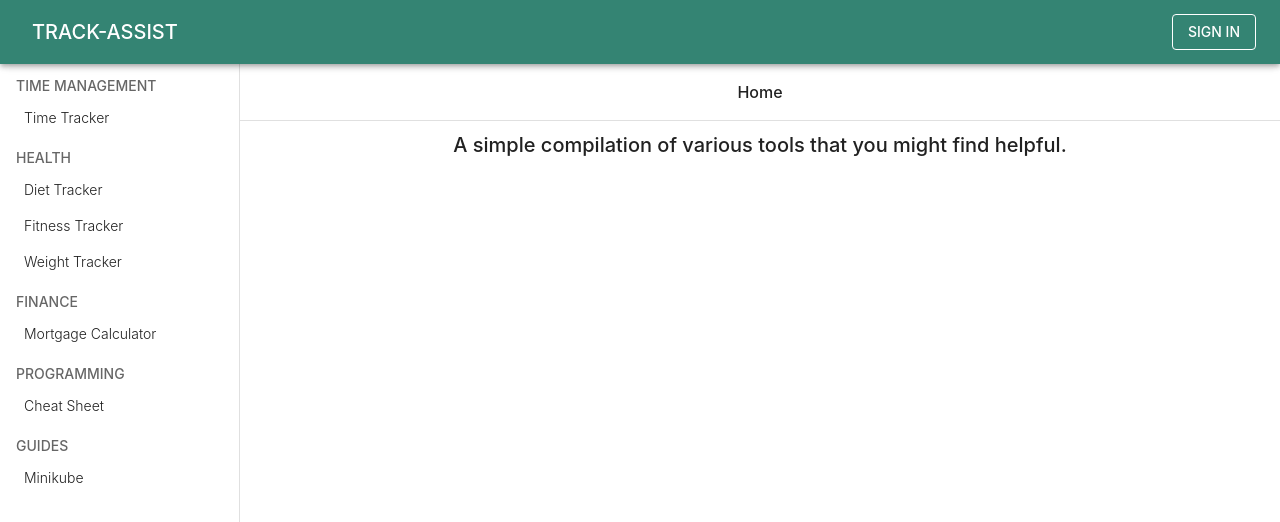
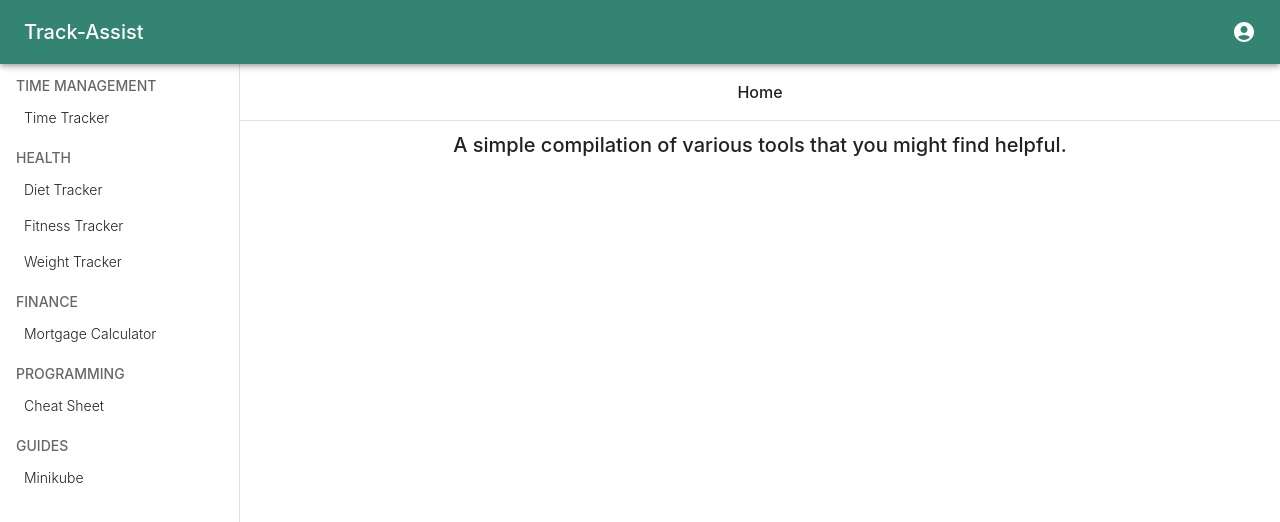
Before and after one commit to chrisBas/track-assist, a React (Create React App) app: page / in a window 1280 px wide. Shown: the top 522 px of the page. Built offline with nearby package versions, Linux system fonts and the light colour scheme.

Commit message:
cleanup top nav bar

```diff
--- a/src/component/TopAppBar.tsx
+++ b/src/component/TopAppBar.tsx
@@ -1,3 +1,4 @@
+import { AccountCircle, Login, Logout } from "@mui/icons-material";
 import MenuIcon from "@mui/icons-material/Menu";
 import {
   Alert,
@@ -6,12 +7,16 @@ import {
   Button,
   CircularProgress,
   IconButton,
+  ListItemIcon,
+  ListItemText,
+  Menu,
+  MenuItem,
   Snackbar,
 } from "@mui/material";
 import AppBar from "@mui/material/AppBar";
 import Toolbar from "@mui/material/Toolbar";
 import Typography from "@mui/material/Typography";
-import { useEffect, useState } from "react";
+import React, { useEffect, useState } from "react";
 import useActivePage from "../hook/useActivePage";
 import { useSession } from "../hook/useSession";
 import log from "../util/log";
@@ -24,6 +29,8 @@ const pageTitle = "Track-Assist";
 export default function TopAppBar() {
   const { setActivePage } = useActivePage();
   const [mobileOpen, setMobileOpen] = useState(false);
+  const [profileMenuAnchorEl, setProfileMenuAnchorEl] =
+    useState<null | HTMLElement>(null);
   const [snackbarState, setSnackbarState] = useState<{
     open: boolean;
     message: string;
@@ -35,6 +42,14 @@ export default function TopAppBar() {
   });
   const [session, setSession] = useSession();
   const [isLoaded, setIsLoaded] = useState(false);
+
+  const handleProfileMenuOpen = (e: React.MouseEvent<HTMLButtonElement>) => {
+    setProfileMenuAnchorEl(e.currentTarget);
+  };
+  const handleMenuClose = () => {
+    setProfileMenuAnchorEl(null);
+  };
+  const profileMenuOpen = Boolean(profileMenuAnchorEl);
 
   useEffect(() => {
     const {
@@ -110,7 +125,7 @@ export default function TopAppBar() {
               width: "100%",
             }}
           >
-            <Box>
+            <Box sx={{ display: "flex", alignItems: "center" }}>
               <IconButton
                 size="large"
                 edge="start"
@@ -121,40 +136,29 @@ export default function TopAppBar() {
               >
                 <MenuIcon />
               </IconButton>
-              <Button
-                sx={{ color: "primary.contrastText" }}
-                onClick={() => {
-                  setActivePage((_old) => "");
-                }}
+
+              <Typography
+                color="primary.contrastText"
+                variant="h6"
+                noWrap
+                component="div"
               >
-                <Typography variant="h6" noWrap component="div">
-                  {pageTitle}
-                </Typography>
-              </Button>
+                {pageTitle}
+              </Typography>
             </Box>
             <Box>
               {isLoaded ? (
-                session == null ? (
-                  <Button
-                    variant="outlined"
-                    color="inherit"
-                    onClick={() => {
-                      login();
-                    }}
-                  >
-                    Sign In
-                  </Button>
-                ) : (
-                  <Button
-                    variant="outlined"
-                    color="inherit"
-                    onClick={() => {
-                      logout();
-                    }}
-                  >
-                    Sign Out
-                  </Button>
-                )
+                <IconButton
+                  size="large"
+                  edge="end"
+                  aria-label="user account"
+                  aria-controls="profile-menu"
+                  aria-haspopup="true"
+                  onClick={handleProfileMenuOpen}
+                  color="inherit"
+                >
+                  <AccountCircle />
+                </IconButton>
               ) : (
                 <Button variant="outlined" color="inherit" disabled>
                   <CircularProgress color="inherit" size="1.75rem" />
@@ -185,6 +189,33 @@ export default function TopAppBar() {
           {snackbarState.message}
         </Alert>
       </Snackbar>
+      <Menu
+        anchorEl={profileMenuAnchorEl}
+        id="profile-menu"
+        keepMounted
+        open={profileMenuOpen}
+        onClose={handleMenuClose}
+      >
+        <MenuItem
+          onClick={() => {
+            if (session == null) {
+              login();
+            } else {
+              logout();
+            }
+            handleMenuClose();
+          }}
+        >
+          <ListItemIcon>
+            {session == null ? (
+              <Login fontSize="small" />
+            ) : (
+              <Logout fontSize="small" />
+            )}
+          </ListItemIcon>
+          <ListItemText>{`Sign${session == null ? "in" : "out"}`}</ListItemText>
+        </MenuItem>
+      </Menu>
     </>
   );
 }
```
